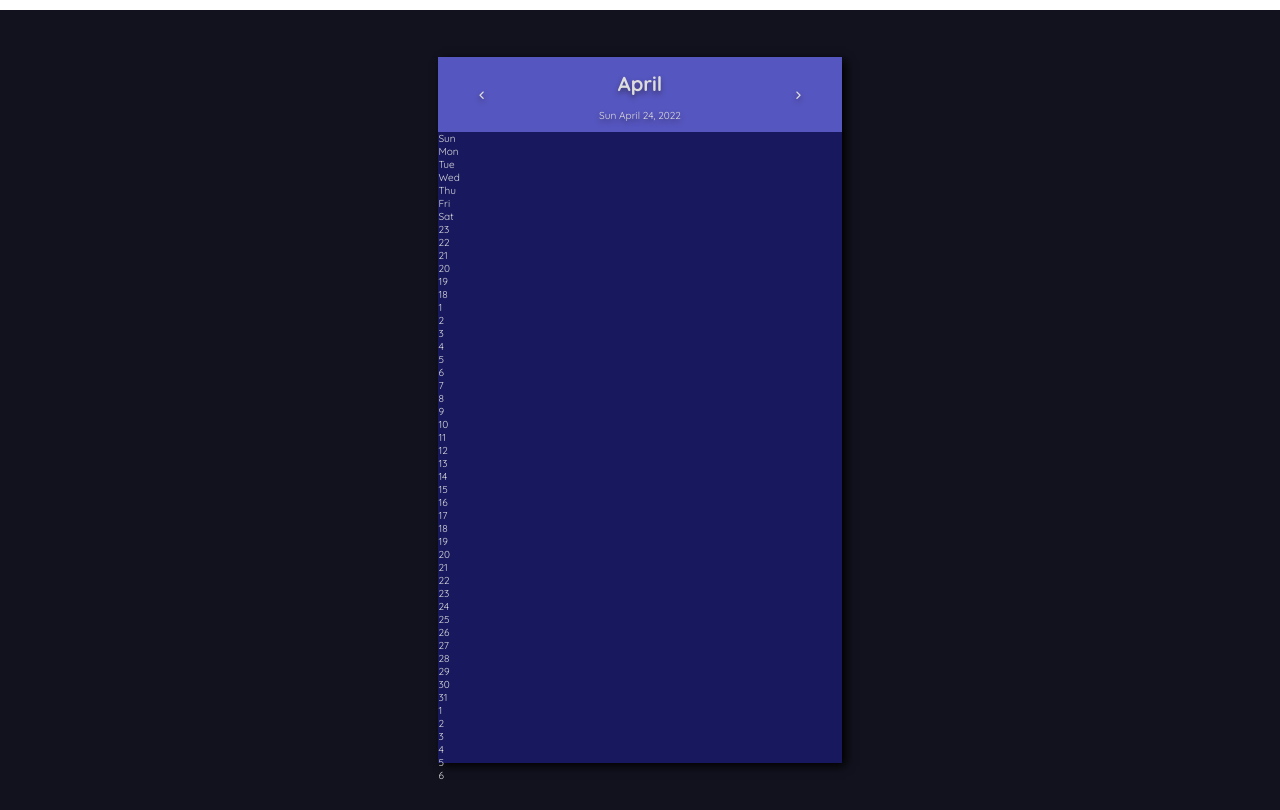
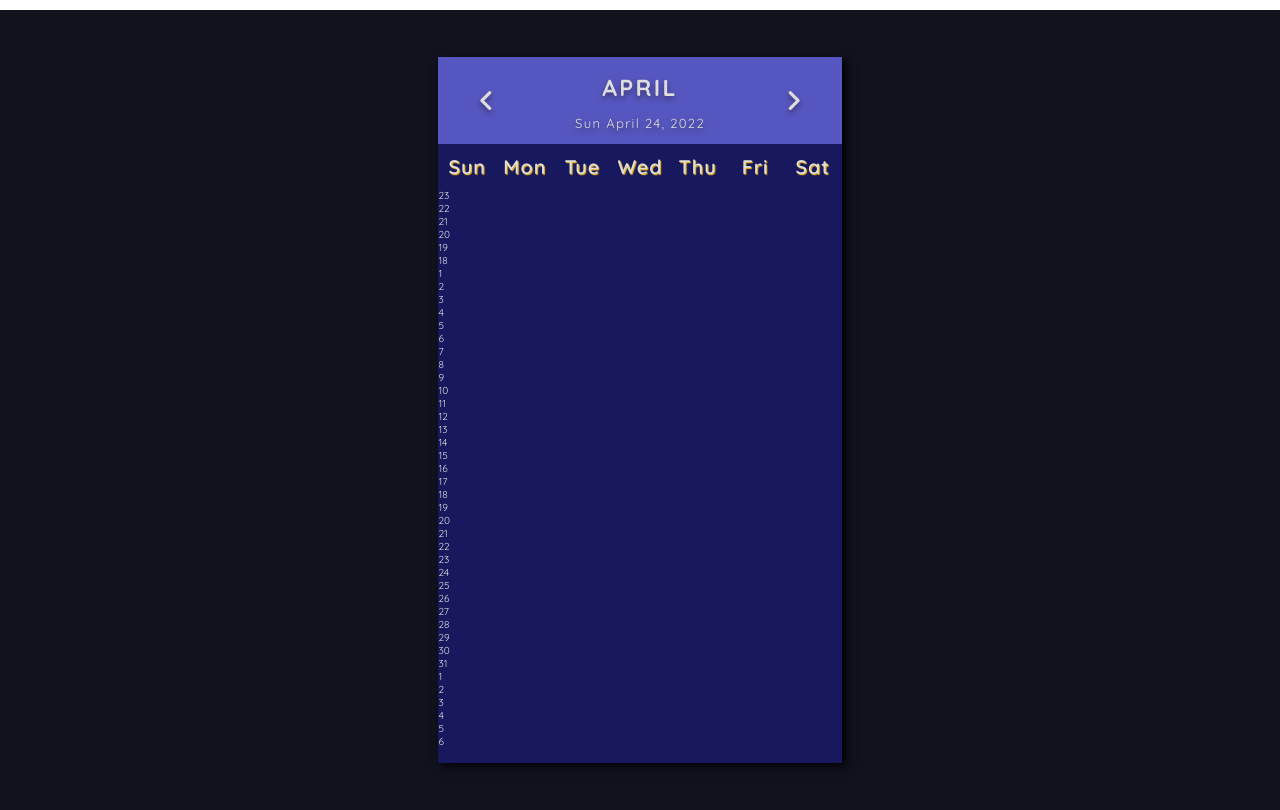
Before and after one commit to taaaaa111/Calendar, a plain HTML site: page index.html in a window 1280 px wide. Shown: the part 42-852 px from the top of the page. Drawn offline with Linux system fonts and the light colour scheme.

Commit message:
update css weekdays

```diff
--- a/index.html
+++ b/index.html
@@ -33,7 +33,7 @@
                 <div>Fri</div>
                 <div>Sat</div>
             </div>
-            <div class="days">
+            <div class="daysnumber">
                 <div class="prev-day">23</div>
                 <div class="prev-day">22</div>
                 <div class="prev-day">21</div>
--- a/style.css
+++ b/style.css
@@ -27,8 +27,8 @@ html{
 
 .month{
     background-color: rgb(86, 86, 192);
-    /* width: 100%;
-    height: 10em; */
+    /* width: 100%; */
+    /* height: 10em; */
     display: flex;
     justify-content: space-between;
     align-items: center;
@@ -36,3 +36,41 @@ html{
     padding: 0 4em;
     text-shadow: 0 0.3rem 0.5rem rgba(31, 26, 26, 0.5);
 }
+
+.month i {
+    font-size: 2.5em;
+    cursor: pointer;
+}
+
+.month h1{
+    text-transform: uppercase;
+    letter-spacing: 0.1em;
+    font-size: 2.3em;
+    font-weight: 1em;
+    margin-bottom: auto;
+}
+
+.month p{
+    font-size: 1.3em;
+    letter-spacing: 0.1em;
+}
+
+.weekdays {
+    width: 100%;
+    height: 3em;
+    padding: 0  0rem;
+    display: flex;
+    align-items: center;
+    font-size: 1.5em
+}
+
+.weekdays div {
+    font-size: 1.3em;
+    letter-spacing: 0.1rem;
+    font-weight: 600;
+    width: calc(40em/7);
+    display: flex;
+    justify-content: center;
+    align-items: center;
+    text-shadow: 0.1rem 0.1rem 0.1rem #f8bb06;
+}
```
